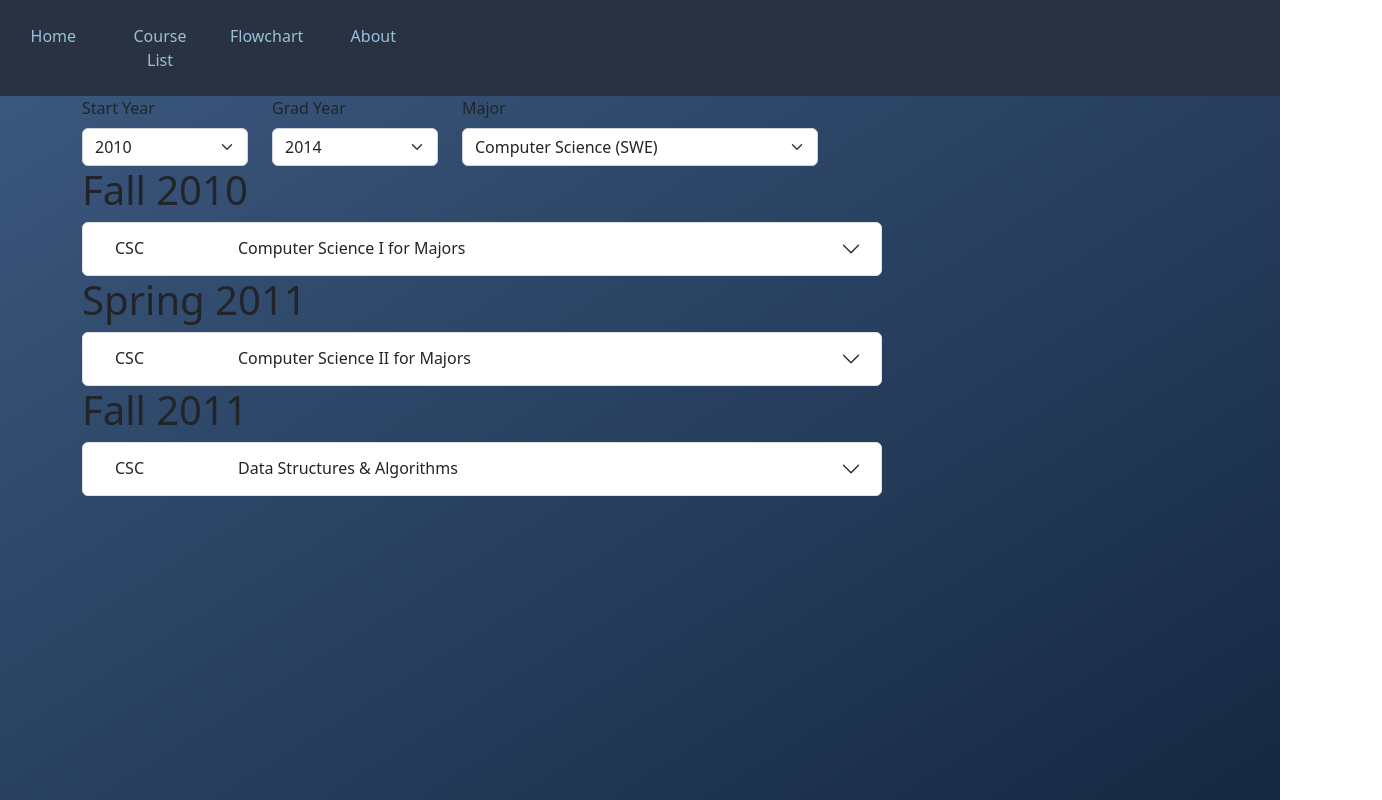
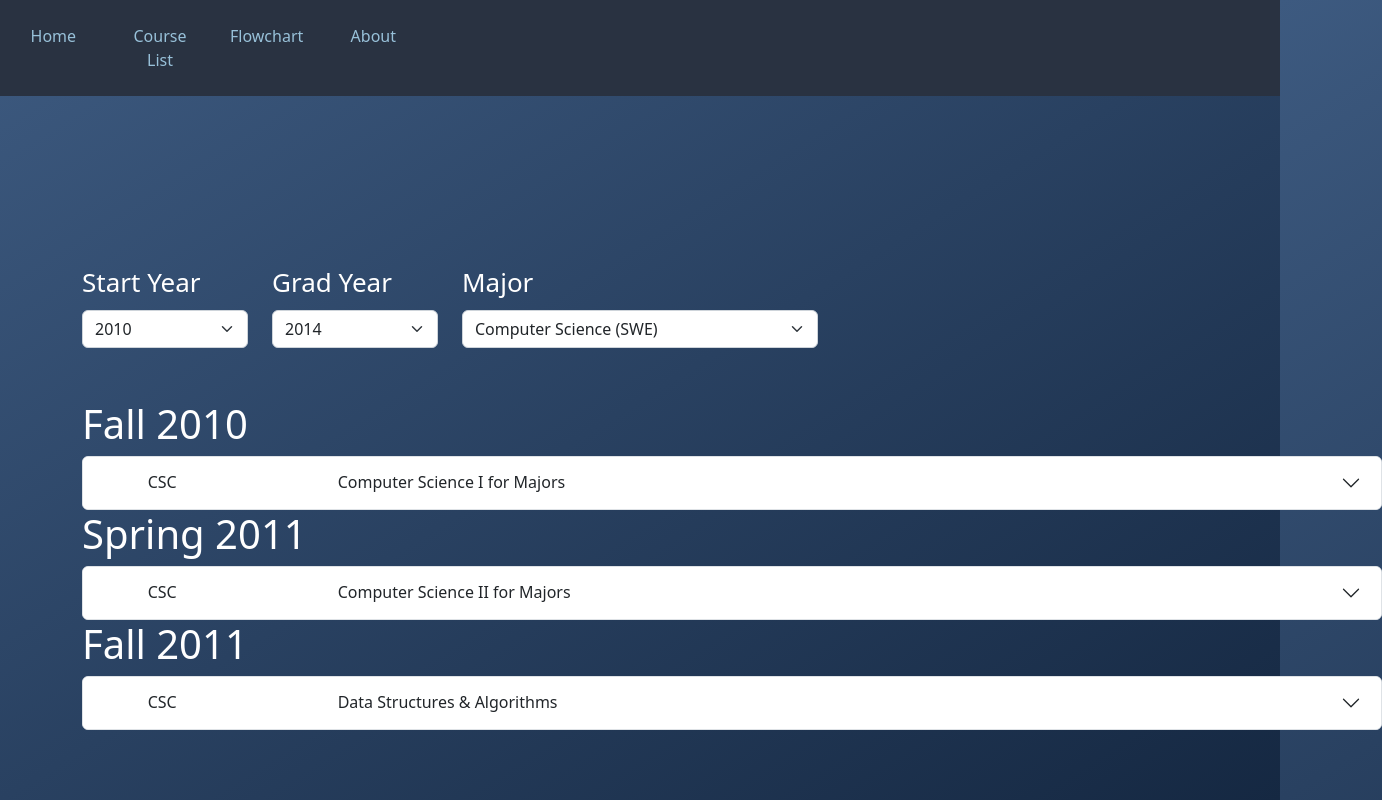
Before and after one commit to SamJones329/OnTrackFrontend, a React (Create React App) app: page /geaux-hack-2022/courselist in a window 1280 px wide. Shown: the top 800 px of the page, 1382 px wide, since content can reach past the window. Built offline with nearby package versions, Linux system fonts and the light colour scheme.

Commit message:
Some styling for list page

```diff
--- a/src/routes/about/About.tsx
+++ b/src/routes/about/About.tsx
@@ -1,5 +1,10 @@
 import * as React from 'react';
 
 export default function About() {
-  return <div className='about'>About Us</div>
+  return <div className='about'>
+    <header className='App-header'>
+      <h1>About Us</h1>
+      <p>OnTrack was developed by Team Cowboy Coders for GEAUXHACK 2022</p>
+    </header>
+  </div>
 }
--- a/src/routes/courselist/CourseList.scss
+++ b/src/routes/courselist/CourseList.scss
@@ -1,3 +1,7 @@
+.spacing{
+    margin-bottom: 2em !important;
+}
+
 .centered-panel{
     width: 100px !important;
     padding: 10%;
--- a/src/routes/courselist/CourseList.tsx
+++ b/src/routes/courselist/CourseList.tsx
@@ -3,6 +3,8 @@ import { Container, Form, Row, Col } from 'react-bootstrap';
 import ClassList from '../../components/ClassList/ClassList';
 import { getMajors, getMajorCourses } from '../../db';
 import { useConstructor } from '../../helpers/hooks';
+
+import "./CourseList.scss"
 
 let majors: string[];
 export default function CourseList(props: {}) {
@@ -45,7 +47,9 @@ export default function CourseList(props: {}) {
   }
 
   return (
+    <header className="App-header">
       <Container>
+        <div  className='spacing'>
         <Form>
           <Row>
             <Col xs={2}>
@@ -86,9 +90,11 @@ export default function CourseList(props: {}) {
             </Col>
           </Row>
         </Form>
-        <div className='centeredPanel'>
+        </div>
+        <div>
           {classLists}
         </div>
       </Container>
+    </header>
     )
 }
```
Also changed, not shown: src/routes/about/About.scss (added).
